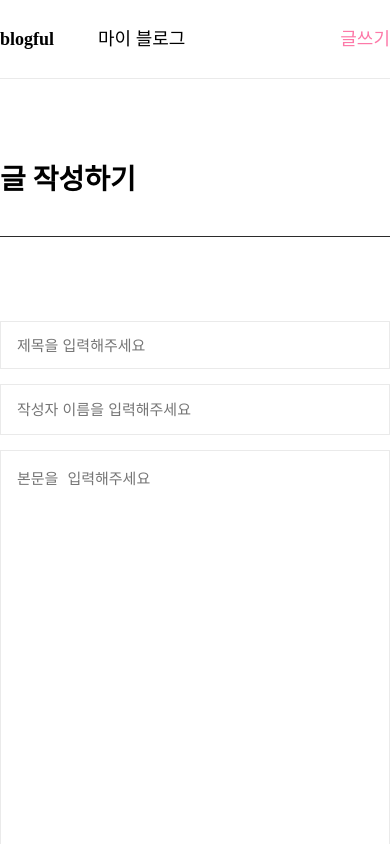
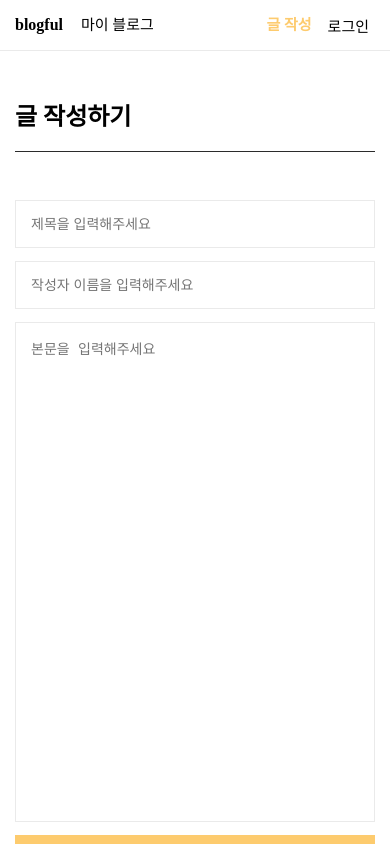
Before and after one commit to ynmkim/blogful, a Next.js app: page /write in a window 390 px wide. Shown: the top 844 px of the page. Built offline with nearby package versions, Linux system fonts and the light colour scheme; no server answers.

Commit message:
컨포넌트 파일 정리

```diff
--- a/app/ButtonLogin.js
+++ b/app/components/button/ButtonLogin.js
@@ -2,7 +2,6 @@
 import { signIn } from 'next-auth/react'
 
 export default function ButtonLogin() {
-
   return (
     <button type="button" className='button-login' onClick={() => { signIn() }}>로그인</button>
     // <button type="button" className='button-login' onClick={() => { signOut() }}>로그아웃</button>
--- /dev/null
+++ b/app/components/nav/NavBar.js
@@ -0,0 +1,23 @@
+'use client'
+import { usePathname } from 'next/navigation'
+import Link from 'next/link'
+
+export default function NavBar() {
+  const menuData = [
+    { id: 'menu01', name: '마이 블로그', path: '/list' },
+    { id: 'menu02', name: '글 작성', path: '/write' },
+  ]
+  const pathname = usePathname()
+
+  return (
+    <nav className="nav-list">
+      {
+        menuData.map((menu, i) => {
+          return (
+            <Link className="nav-item" href={menu.path} style={{ color: pathname === menu.path ? '#fdcb6e' : 'black', fontWeight: pathname === menu.path ? 'bold' : 'normal',}} key="{i}">{menu.name}</Link>
+          )
+        })
+      }
+    </nav>
+  )
+}
--- a/app/content/[id]/page.js
+++ b/app/content/[id]/page.js
@@ -1,6 +1,6 @@
 import { connectDB } from "@/util/database"
 import { ObjectId } from "mongodb"
-import ButtonEdit from "@/app/button/ButtonEdit";
+import ButtonEdit from "@/app/components/button/ButtonEdit";
 
 export default async function Content(props) {
 
--- a/app/globals.css
+++ b/app/globals.css
@@ -27,7 +27,16 @@ textarea {
   resize: none;
 }
 /* ~ reset */
-
+.flex-row {
+  display: flex;
+  align-items: center;
+  justify-content: space-between;
+}
+.container {
+  max-width: 1000px;
+  padding: 80px 0;
+  margin: 0 auto;
+}
 .header {
   height: 78px;
   background-color: #fff;
@@ -49,27 +58,21 @@ textarea {
   align-items: center;
   justify-content: space-between;
   width: 100%;
-  margin-right: -20px;
 }
 .nav-item {
   padding: 20px;
   font-size: 18px;
-}
-.container {
-  max-width: 1000px;
-  padding: 80px 0;
-  margin: 0 auto;
 }
 .heading {
   padding-bottom: 20px;
   margin-bottom: 84px;
   border-bottom: 1px solid #2B2B2B;
 }
-.title {
-  margin-bottom: 15px;
+.heading .title {
   font-size: 28px;
 }
-.desc {
+.heading .desc {
+  margin-top: 10px;
   font-size: 15px;
   color: rgba(43, 43, 43, 0.6);
 }
@@ -115,7 +118,7 @@ textarea {
   vertical-align: top;
   margin-top: 2px;
 }
-.badge {
+/* .badge {
   display: flex;
   align-items: center;
   justify-content: center;
@@ -126,8 +129,7 @@ textarea {
   border-radius: 16px;
   border: 1px solid #fd79a8;
   color: #fd79a8;
-}
-
+} */
 input, textarea {
   box-sizing: border-box;
   display: block;
@@ -137,7 +139,6 @@ input, textarea {
   font-size: 15px;
   color: #2B2B2B;
   border: 1px solid rgba(173, 173, 173, 0.25);
-
 }
 input[name="title"] {
   height: 48px;
@@ -152,11 +153,80 @@ button[type="submit"] {
   background-color: #fdcb6e;
   cursor: pointer;
 }
-.flex-row {
-  display: flex;
-  align-items: center;
-  justify-content: space-between;
-}
-.button-group .button-edit {
+.button-edit {
   margin-right: 15px;
 }
+.button-login {
+  font-size: 18px;
+  flex-shrink: 0;
+}
+@media screen and (max-width: 750px) {
+  body {
+    font-size: 15px;
+    line-height: 1.4;
+  }
+  .container {
+    max-width: 750px;
+    padding: 50px 15px;
+  }
+  .header {
+    height: 50px;
+  }
+  .header .inner {
+    max-width: 750px;
+    height: 50px;
+    padding: 0 15px;
+  }
+  .header .logo {
+    margin-right: 8px;
+    font-size: 16px;
+  }
+  .nav-item {
+    padding: 10px;
+    font-size: 15px;
+  }
+  .heading {
+    padding-bottom: 16px;
+    margin-bottom: 48px;
+  }
+  .heading .title {
+    font-size: 24px;
+  }
+  .post-item {
+    width: 100%;
+    margin: 0 0 40px 0;
+  }
+  .post-title {
+    margin-bottom: 13px;
+    font-size: 22px;
+    line-height: 1.4;
+  }
+  .post-content {
+    margin-top: 30px;
+    font-size: 15px;
+  }
+  .write-info {
+    margin-bottom: 0;
+    font-size: 13px;
+  }
+  .write-info .writer::after {
+    width: 1px;
+    height: 13px;
+    margin: 0 8px;
+    margin-top: 1px;
+  }
+  input, textarea {
+    padding: 15px;
+    margin-bottom: 13px;
+    font-size: 14px;
+  }
+  button {
+    font-size: 15px;
+  }
+  .button-edit {
+    margin-right: 8px;
+  }
+  .button-login {
+    font-size: 15px;
+  }
+}
--- a/app/header/Header.js
+++ /dev/null
@@ -1,31 +0,0 @@
-'use client'
-import { useRouter } from 'next/navigation'
-import Link from 'next/link'
-
-
-export default function Header() {
-  const menuData = [
-    { id: 'menu01', name: '마이 블로그', path: '/list' },
-    { id: 'menu02', name: '글쓰기', path: '/write' },
-  ]
-  const router = useRouter()
-
-  return (
-    <header className='header'>
-      <div className='inner'>
-        <h1 className='logo'>
-          <Link href="/">blogful</Link>
-        </h1>
-        <nav className="nav-list">
-          {
-            menuData.map((menu, i) => {
-              return (
-                <Link className="nav-item" href={menu.path} style={{color: router.pathname === menu.path ? '#fd79a8' : 'black'}} key="{i}">{menu.name}</Link> // ? 왜 안될까
-              )
-            })
-          }
-          </nav>
-      </div>
-    </header>
-  )
-}
--- a/app/layout.js
+++ b/app/layout.js
@@ -1,5 +1,7 @@
 import './globals.css'
-import Header from "@/app/header/Header";
+import Link from 'next/link'
+import ButtonLogin from "@/app/components/button/ButtonLogin";
+import NavBar from "@/app/components/nav/NavBar";
 import { getServerSession } from 'next-auth/next'
 import { authOptions } from '@/pages/api/auth/[...nextauth]';
 
@@ -14,7 +16,15 @@ export default async function RootLayout({ children }) {
   return (
     <html lang="ko">
       <body>
-        <Header / >
+        <header className='header'>
+          <div className='inner'>
+            <h1 className='logo'>
+              <Link href="/">blogful</Link>
+            </h1>
+            <NavBar />
+            <ButtonLogin />
+          </div>
+        </header>
         {children}
       </body>
     </html>
--- a/app/list/page.js
+++ b/app/list/page.js
@@ -22,7 +22,7 @@ export default async function List() {
              <li className="post-item" key="{i}">
                 <Link href={'/content/' + postReverse[i]._id}>
                 <h4 className="post-title">{postReverse[i].title}</h4>
-                <p className="post-subtitle">{postReverse[i].subtitle}</p>
+                {/* <p className="post-subtitle">{postReverse[i].subtitle}</p> */}
                 <div className="write-info">
                   <span className="writer">Write by {postReverse[i].writer}</span>
                   <span className="date">{postReverse[i].date}</span>
--- a/app/page.js
+++ b/app/page.js
@@ -1,4 +1,3 @@
-
 import { connectDB } from "@/util/database"
 import Link from 'next/link';
 // export const revalidate = 60;
```
Also changed, not shown: app/components/button/ButtonEdit.js (renamed from app/button/ButtonEdit.js), app/page.module.css (added).
